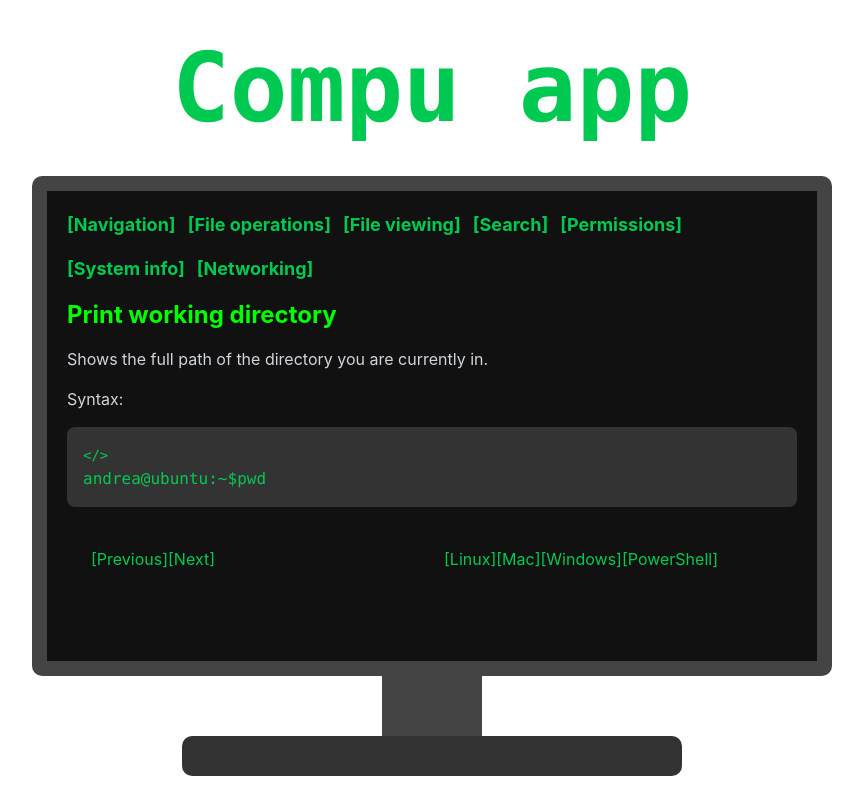
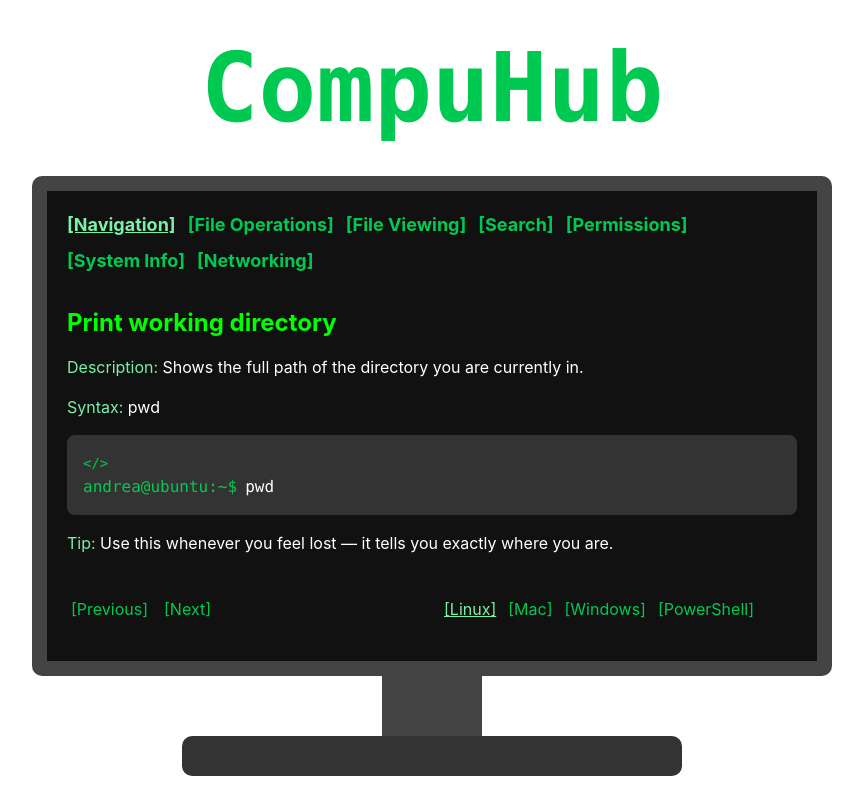
Before and after one commit to Ajacho/cmd-compu-app, a Vue app: page /learn in a window 1280 px wide. Shown: the whole page, without its empty margins (208-1071 px from the left). Built offline with nearby package versions, Linux system fonts and the light colour scheme.

Commit message:
Changing name to CompuHub

```diff
--- a/src/components/ComputerFrame.vue
+++ b/src/components/ComputerFrame.vue
@@ -1,5 +1,5 @@
 <template>
-        <h1 class="text-8xl font-bold font-mono text-green-500 mt-10 mb-10 text-center ">Compu app</h1>
+        <h1 class="text-8xl font-bold font-mono text-green-500 mt-10 mb-10 text-center ">CompuHub</h1>
   <div class="computer">
     <div class="screen relative">
 
--- a/src/views/LearnView.vue
+++ b/src/views/LearnView.vue
@@ -1,140 +1,151 @@
 <script setup>
-import { ref } from "vue";
+import { ref, computed } from "vue";
 import { commands } from "../data/commands.js";
-import { computed } from "vue";
 const selected = ref(commands[0]);
 const currentOS = ref("linux");
-//--- Next and Previous command functions ---
+const currentCategory = computed(() => selected.value.category);
+
+// Categories
+const categories = [
+  { id: "navigation", label: "Navigation" },
+  { id: "file-operations", label: "File Operations" },
+  { id: "file-viewing", label: "File Viewing" },
+  { id: "search", label: "Search" },
+  { id: "permissions", label: "Permissions" },
+  { id: "system-info", label: "System Info" },
+  { id: "networking", label: "Networking" },
+];
+
+// Operating Systems
+const operatingSystems = [
+  { id: "linux", label: "Linux" },
+  { id: "mac", label: "Mac" },
+  { id: "windows", label: "Windows" },
+  { id: "powershell", label: "PowerShell" },
+];
+
+// Next command
 const nextCommand = () => {
   const currentIndex = commands.findIndex(
-    (cmd) => cmd.desc === selected.value.desc,
+    (cmd) => cmd.id === selected.value.id
   );
+
   const nextIndex = (currentIndex + 1) % commands.length;
   selected.value = commands[nextIndex];
 };
+
+// Previous command
 const prevCommand = () => {
   const currentIndex = commands.findIndex(
-    (cmd) => cmd.desc === selected.value.desc,
+    (cmd) => cmd.id === selected.value.id
   );
+
   const prevIndex = (currentIndex - 1 + commands.length) % commands.length;
   selected.value = commands[prevIndex];
 };
 
-//--- Select category function ---
+// Change category
 const selectCategory = (category) => {
-  const filteredCommands = commands.filter((cmd) => cmd.category === category);
-  if (filteredCommands.length > 0) {
+  currentCategory.value = category;
+
+  const filteredCommands = commands.filter(
+    (cmd) => cmd.category === category
+  );
+
+  if (filteredCommands.length) {
     selected.value = filteredCommands[0];
   }
 };
 
-//--- Select OS function ---
+// Change OS
 const selectOS = (os) => {
   currentOS.value = os;
-  const filteredCommands = commands.filter((cmd) => cmd.os === os);
-  if (filteredCommands.length > 0) {
-    selected.value = filteredCommands[0];
-  }
 };
 
-//--- Prompt ---
+// Terminal prompt
 const prompt = computed(() => {
   switch (currentOS.value) {
     case "linux":
-      return "andrea@ubuntu:~$" + selected.value.linux.realworldsample;
+      return "andrea@ubuntu:~$";
     case "mac":
-      return "andrea@mac:~$" + selected.value.linux.realworldsample;
+      return "andrea@mac:~$";
     case "windows":
-      return "C:\\Users\\andrea>" + selected.value.linux.realworldsample;
+      return "C:\\Users\\andrea>";
     case "powershell":
-      return "PS C:\\Users\\andrea>" + selected.value.linux.realworldsample;
+      return "PS C:\\Users\\andrea>";
   }
 });
 
-
-
+// Current command for selected OS
+const currentCommand = computed(() => {
+  return selected.value[currentOS.value];
+});
 </script>
 
 <template>
+<div class="mb-6">
   <button
-    class="text-green-500 hover:text-green-300 text-lg font-bold mb-4 mr-3"
-    @click="selectCategory('navigation')"
+    v-for="category in categories"
+    :key="category.id"
+    @click="selectCategory(category.id)"
+    :class="[
+      'text-lg font-bold mr-3 mb-2',
+      currentCategory === category.id
+        ? 'text-green-300 underline'
+        : 'text-green-500 hover:text-green-300'
+    ]"
   >
-    [Navigation]
-  </button>
-  <button
-    class="text-green-500 hover:text-green-300 text-lg font-bold mb-4 mr-3"
-    @click="selectCategory('file-operations')"
-  >
-    [File operations]
-  </button>
-  <button
-    class="text-green-500 hover:text-green-300 text-lg font-bold mb-4 mr-3"
-    @click="selectCategory('file-viewing')"
-  >
-    [File viewing]
-  </button>
-  <button
-    class="text-green-500 hover:text-green-300 text-lg font-bold mb-4 mr-3 "
-    @click="selectCategory('search')"
-  >
-    [Search]
-  </button>
-  <button
-    class="text-green-500 hover:text-green-300 text-lg font-bold mb-4 mr-3"
-    @click="selectCategory('permissions')"
-  >
-    [Permissions]
-  </button>
-  <button
-    class="text-green-500 hover:text-green-300 text-lg font-bold mb-4 mr-3"
-    @click="selectCategory('system-info')"
-  >
-    [System info]
-  </button>
-  <button
-    class="text-green-500 hover:text-green-300 text-lg font-bold mb-4 mr-3"
-    @click="selectCategory('networking')"
-  >
-    [Networking]
+    [{{ category.label }}]
   </button>
 
-  <div v-if="selectCategory">
-    <!-- <button class="text-2xl font-bold mb-4">{{ selected.desc }}</button> -->
-    <!-- <h2 class="text-xl font-bold mb-4">{{ selected.category }}</h2> -->
-     <h2 class="text-2xl font-bold mb-4">{{ selected.title }}</h2>
-    <p class="text-gray-300 mb-4">{{ selected.desc }}</p>
-    <p class="text-gray-300">Syntax: {{ selected.usage }}</p>
+</div>
 
+  <div v-if="selectCategory" >
+<h2 class="text-2xl font-bold mb-4">
+  {{ selected.title }}
+</h2>
+
+<p class="text-green-300 mb-4">
+  Description: <span class="text-white">{{ selected.desc }}</span>
+</p>
+
+<p class="text-green-300 mb-4">
+  Syntax: <span class="text-white">{{ currentCommand.usage }}</span>
+</p>
 
 <div class="command-box">
   <code>
     <span class="text-green-500 rounded text-sm font-mono">
       &lt;/&gt;
     </span>
-    <br />
+
+    <br>
 
     <span class="text-green-500">
       {{ prompt }}
     </span>
 
-
+    <span class="text-white font-mono ml-2">
+      {{ currentCommand.realworldsample }}
+    </span>
   </code>
 </div>
 
+<p class="text-green-300 mt-4">
+  Tip: <span class="text-white">{{ currentCommand.tip }}</span>
+</p>
 
 
+    <div class="absolute bottom-4 left-0 w-full grid grid-cols-2 gap-2 p-4">
 
-
-
-    <div class="grid grid-cols-2 gap-2 p-4">
 <div class="p-2">
   <button
-          class="text-green-500 hover:text-green-300"
+    class="text-green-500 hover:text-green-300 mr-4 "
     @click="prevCommand"
   >
     [Previous]
   </button>
+
   <button
     class="text-green-500 hover:text-green-300"
     @click="nextCommand"
@@ -142,33 +153,25 @@ const prompt = computed(() => {
     [Next]
   </button>
 </div>
-
 <div class="p-2">
   <button
-          class="text-green-500 hover:text-green-300"
-          @click="selectOS('linux')"
+    v-for="os in operatingSystems"
+    :key="os.id"
+    @click="selectOS(os.id)"
+    :class="[
+      'mr-3',
+      currentOS === os.id
+        ? 'text-green-300 underline'
+        : 'text-green-500 hover:text-green-300'
+    ]"
   >
-          [Linux]
-        </button>
-        <button
-          class="text-green-500 hover:text-green-300"
-          @click="selectOS('mac')"
-        >
-          [Mac]
-        </button>
-        <button
-          class="text-green-500 hover:text-green-300"
-          @click="selectOS('windows')"
-        >
-          [Windows]
-        </button>
-        <button
-          class="text-green-500 hover:text-green-300"
-          @click="selectOS('powershell')"
-        >
-          [PowerShell]
+    [{{ os.label }}]
   </button>
 </div>
+
 </div>
   </div>
+
+
+
 </template>
```
Lines whose indentation alone changed are shown as unchanged.
